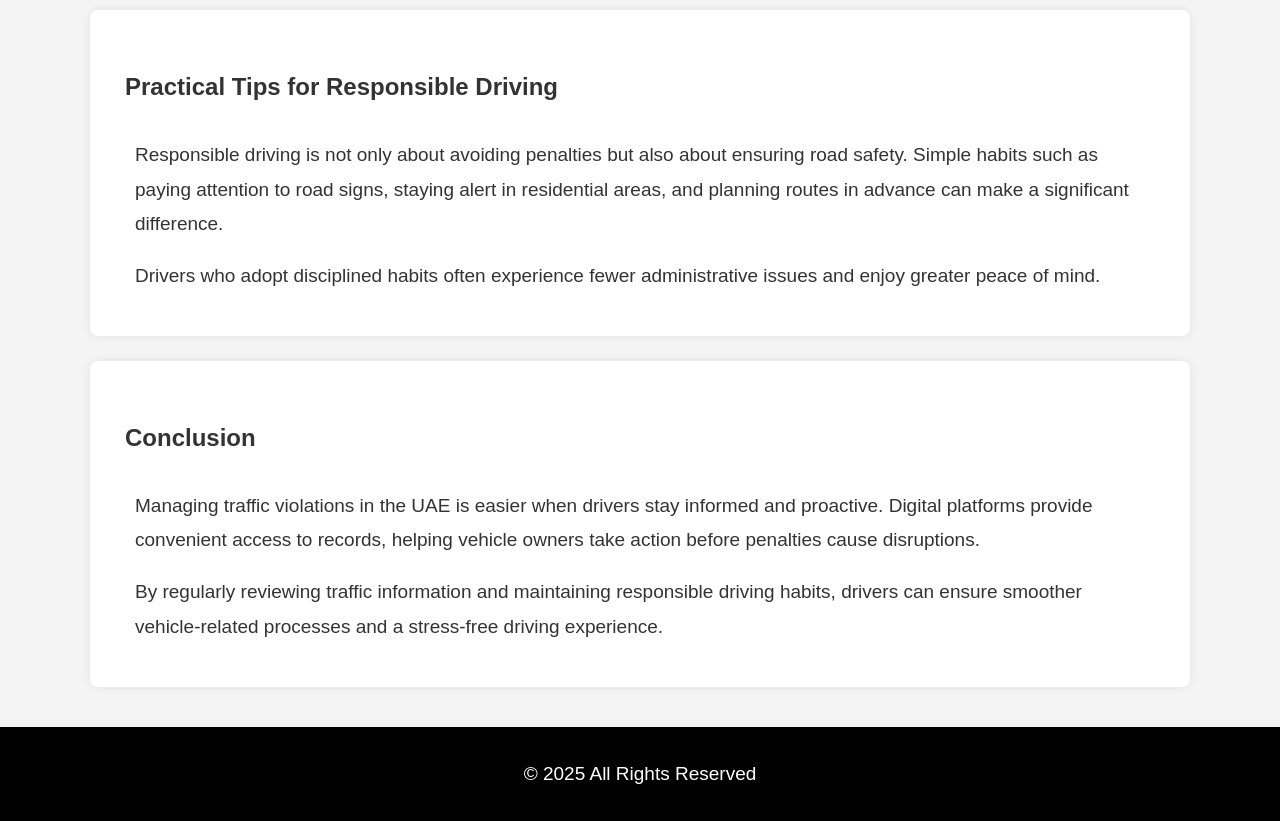
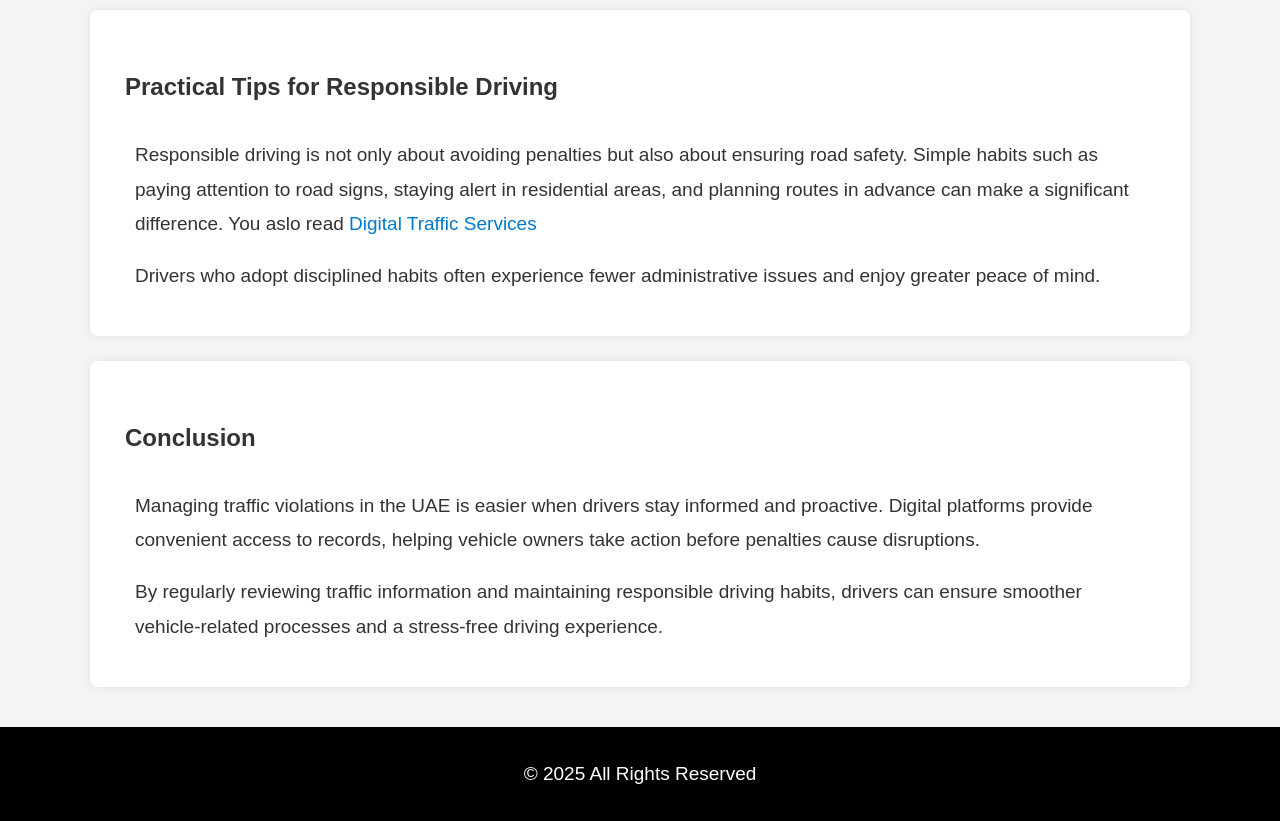
Before and after one commit to TrafficViolations/Traffic-Violations-uae, a plain HTML site: page index.html in a window 1280 px wide. Shown: the part 3060-3881 px from the top of the page. Drawn offline with Linux system fonts and the light colour scheme.

Commit message:
Update index.html

```diff
--- a/index.html
+++ b/index.html
@@ -148,7 +148,8 @@
 <section>
     <h2>Practical Tips for Responsible Driving</h2>
 
-    <p>Responsible driving is not only about avoiding penalties but also about ensuring road safety. Simple habits such as paying attention to road signs, staying alert in residential areas, and planning routes in advance can make a significant difference.</p>
+    <p>Responsible driving is not only about avoiding penalties but also about ensuring road safety. Simple habits such as paying attention to road signs, staying alert in residential areas, and planning routes in advance can make a significant difference. You aslo read <a href="https://uae-drivers-learn-traffic-rules.netlify.app/">Digital Traffic Services</a>
+</p>
 
     <p>Drivers who adopt disciplined habits often experience fewer administrative issues and enjoy greater peace of mind.</p>
 </section>
```
